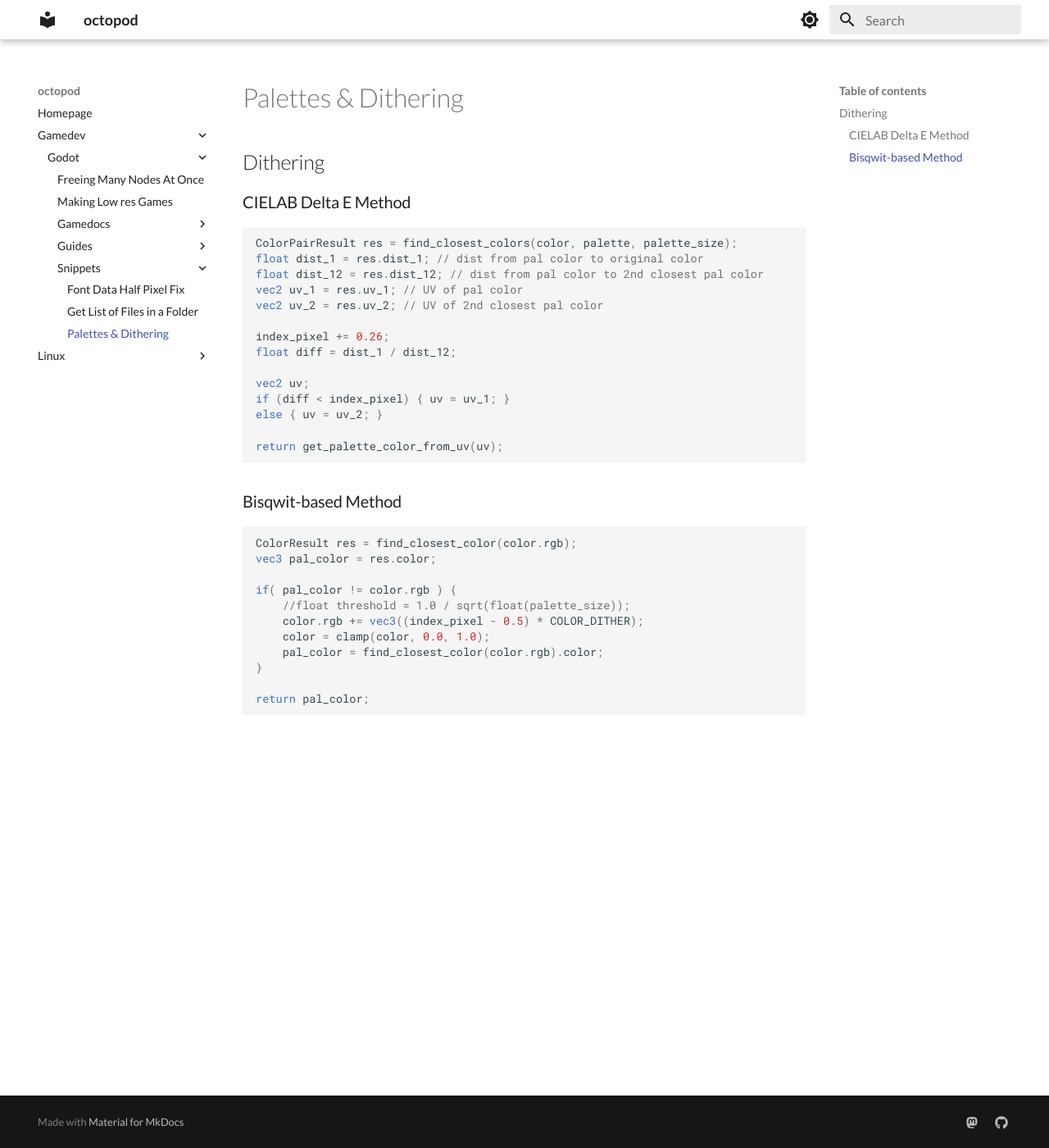
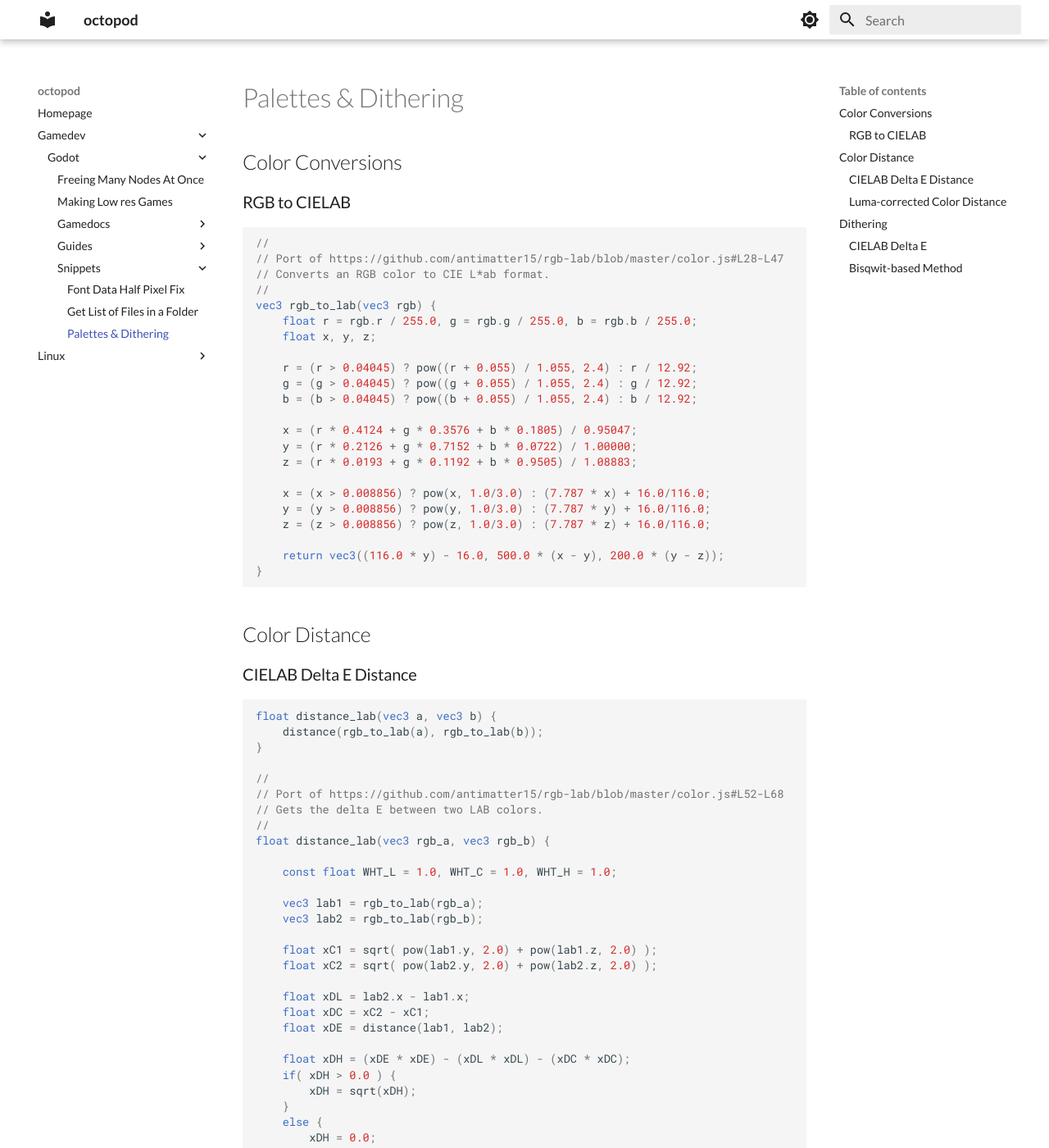
Before and after one commit to bakana808/mkdocs, an MkDocs documentation site: the page built from docs/gamedev/godot/snippets/Palettes & Dithering.md, in a window 1280 px wide and 1400 px high. Shown: the whole window at 82% size. Built offline with MkDocs 1.6.1 and Material for MkDocs 9.7.7, drawn with Linux system fonts in a browser that asks for light colours; some of the changed text lies outside the part shown.

Commit message:
vault backup: 2023-05-04 22:40:00

````diff
--- a/docs/gamedev/godot/snippets/Palettes & Dithering.md
+++ b/docs/gamedev/godot/snippets/Palettes & Dithering.md
@@ -1,6 +1,88 @@
+## Color Conversions
+### RGB to CIELAB
+```glsl
+//
+// Port of https://github.com/antimatter15/rgb-lab/blob/master/color.js#L28-L47
+// Converts an RGB color to CIE L*ab format.
+//
+vec3 rgb_to_lab(vec3 rgb) {
+    float r = rgb.r / 255.0, g = rgb.g / 255.0, b = rgb.b / 255.0;
+    float x, y, z;
+
+    r = (r > 0.04045) ? pow((r + 0.055) / 1.055, 2.4) : r / 12.92;
+    g = (g > 0.04045) ? pow((g + 0.055) / 1.055, 2.4) : g / 12.92;
+    b = (b > 0.04045) ? pow((b + 0.055) / 1.055, 2.4) : b / 12.92;
+
+    x = (r * 0.4124 + g * 0.3576 + b * 0.1805) / 0.95047;
+    y = (r * 0.2126 + g * 0.7152 + b * 0.0722) / 1.00000;
+    z = (r * 0.0193 + g * 0.1192 + b * 0.9505) / 1.08883;
+
+    x = (x > 0.008856) ? pow(x, 1.0/3.0) : (7.787 * x) + 16.0/116.0;
+    y = (y > 0.008856) ? pow(y, 1.0/3.0) : (7.787 * y) + 16.0/116.0;
+    z = (z > 0.008856) ? pow(z, 1.0/3.0) : (7.787 * z) + 16.0/116.0;
+
+    return vec3((116.0 * y) - 16.0, 500.0 * (x - y), 200.0 * (y - z));
+}
+```
+## Color Distance
+### CIELAB Delta E Distance
+```glsl
+float distance_lab(vec3 a, vec3 b) {
+	distance(rgb_to_lab(a), rgb_to_lab(b));
+}
+
+//
+// Port of https://github.com/antimatter15/rgb-lab/blob/master/color.js#L52-L68
+// Gets the delta E between two LAB colors.
+//
+float distance_lab(vec3 rgb_a, vec3 rgb_b) {
+
+    const float WHT_L = 1.0, WHT_C = 1.0, WHT_H = 1.0;
+
+    vec3 lab1 = rgb_to_lab(rgb_a);
+    vec3 lab2 = rgb_to_lab(rgb_b);
+
+    float xC1 = sqrt( pow(lab1.y, 2.0) + pow(lab1.z, 2.0) );
+    float xC2 = sqrt( pow(lab2.y, 2.0) + pow(lab2.z, 2.0) );
+
+    float xDL = lab2.x - lab1.x;
+    float xDC = xC2 - xC1;
+    float xDE = distance(lab1, lab2);
+
+    float xDH = (xDE * xDE) - (xDL * xDL) - (xDC * xDC);
+    if( xDH > 0.0 ) {
+        xDH = sqrt(xDH);
+    }
+    else {
+        xDH = 0.0;
+    }
+
+    float xSC = 1.0 + 0.045 * xC1;
+    float xSH = 1.0 + 0.015 * xC1;
+
+    xDL /= WHT_L;
+    xDC /= WHT_C * xSC;
+    xDH /= WHT_H * xSH;
+
+    return sqrt(xDL*xDL + xDC*xDC + xDH*xDH);
+}
+```
+### Luma-corrected Color Distance
+```glsl
+// https://gist.github.com/yyny/3b54ff26ab4f8fd0aad468dd144191c2
+// Luma-corrected RGB color distance
+float distance_luma(vec3 a, vec3 b) {
+    vec3 diff = b - a;
+    float luma1 = (a.x*0.299 + a.y*0.587 + a.z*0.114);
+    float luma2 = (b.x*0.299 + b.y*0.587 + b.z*0.114);
+    float dluma = luma2 - luma1;
+
+    return (sq(diff.x) * 0.299 + sq(diff.y) * 0.587 + sq(diff.z) * 0.114) * sq(dluma) * 0.75;
+}
+```
 ## Dithering
 
-### CIELAB Delta E Method
+### CIELAB Delta E
 ```glsl
 ColorPairResult res = find_closest_colors(color, palette, palette_size);
 float dist_1 = res.dist_1; // dist from pal color to original color
````
Also changed, not shown: 1 other file.
